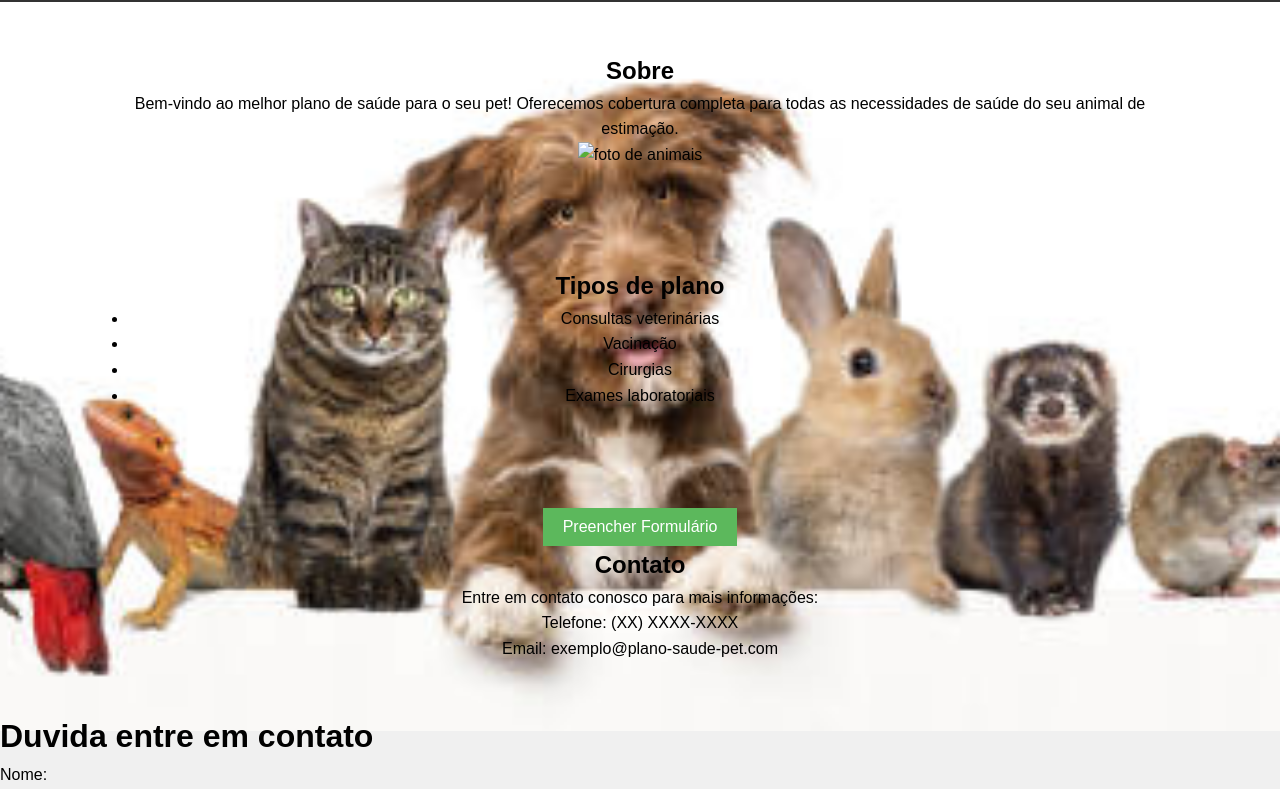
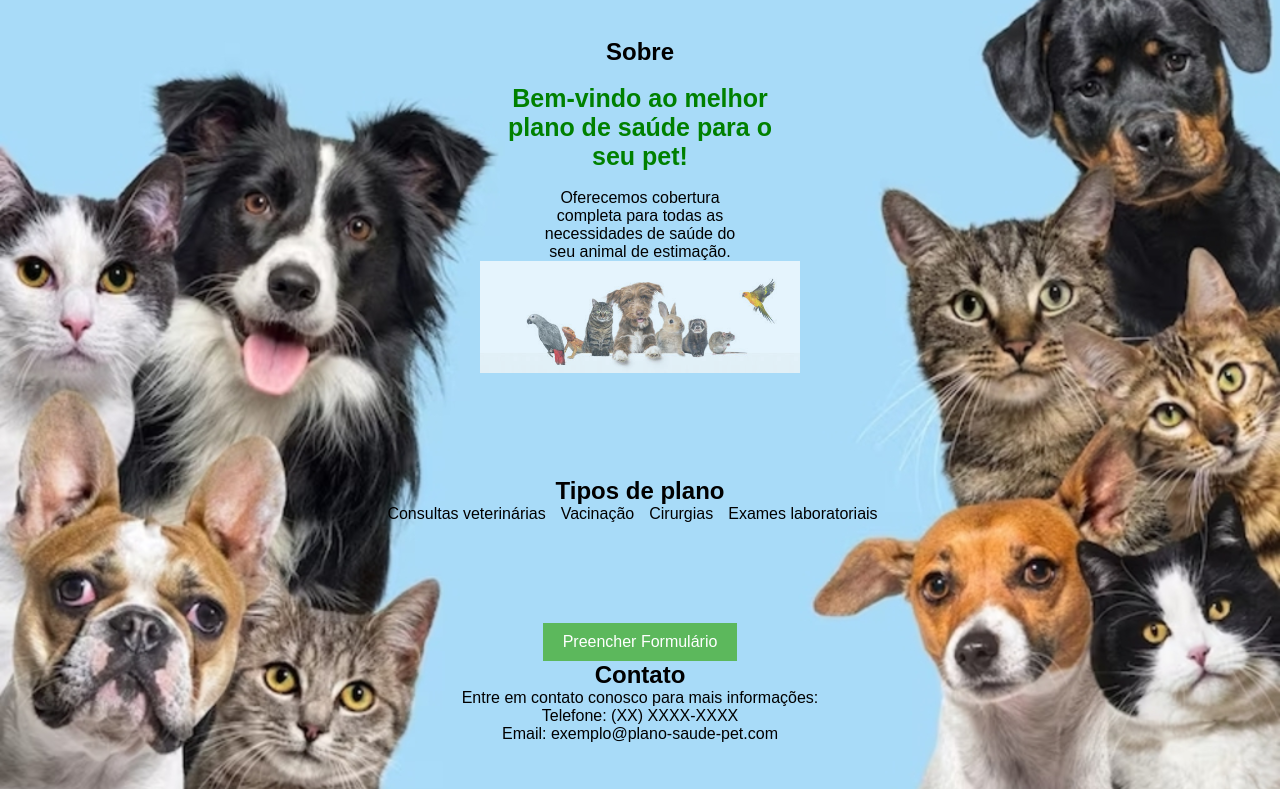
Before and after one commit to marciocapendeli/plano-Pet, a plain HTML site: page index.html in a window 1280 px wide. Shown: the part 69-858 px from the top of the page. Drawn offline with Linux system fonts and the light colour scheme.

Commit message:
em edição

```diff
--- a/index.html
+++ b/index.html
@@ -4,7 +4,7 @@
 <head>
   <meta charset="UTF-8">
   <meta name="viewport" content="width=device-width, initial-scale=1.0">
-  <title>Plano de Saúde EffoPet</title>
+  <title>EffoPet-Plano de saude pet</title>
   <link rel="stylesheet" href="styles.css">
 
 </head>
@@ -23,21 +23,24 @@
     </div>
   </header>
 
-  <section id="sobre" class="section">
-    <div class="container">
-      <h2>Sobre</h2>
-      <p>Bem-vindo ao melhor plano de saúde para o seu pet! Oferecemos cobertura completa para todas as necessidades de
+  <section id="sobre" class="section0">
+
+    <div class="containe2">
+      <h2>Sobre</h2> <br>
+      <h3><font color="green" style="font-size: 25px;">Bem-vindo ao melhor plano de saúde para o seu pet!</font></h3><br>
+      <p class="Paragrafo">Oferecemos cobertura completa para todas as necessidades de
         saúde do seu animal de estimação.</p>
-      <img src="" alt="foto de animais">
 
-      <p id="mensagem"></p>
+
+      <img class="imagem1" src="./img/image.jpg" alt="foto de animais">
     </div>
+
   </section>
 
-  <section id="servicos" class="section">
+  <section id="servicos" class="section1">
     <div class="container">
       <h2>Tipos de plano</h2>
-      <ul>
+      <ul class="listaPai">
         <li>Consultas veterinárias</li>
         <li>Vacinação</li>
         <li>Cirurgias</li>
@@ -46,7 +49,7 @@
     </div>
   </section>
 
-  <section id="contato" class="section">
+  <section id="contato" class="section2">
     <div class="container">
       <button id="abrirFormulario">Preencher Formulário</button>
       <h2>Contato</h2>
@@ -58,7 +61,7 @@
 
 
 
-  <h1>Duvida entre em contato</h1>
+  <h3>Entraremos em contato</h3>
 
   <form action="/submit" method="post">
     <label for="name">Nome:</label><br>
--- a/styles.css
+++ b/styles.css
@@ -7,16 +7,14 @@
 
 body {
 
-
+  height: 100vh; /* Utilize 100vh para garantir que o corpo ocupe toda a altura da viewport */
+  margin: 0;
   font-family: Arial, sans-serif;
-    background-color: #f0f0f0;
-    line-height: 1.6;
-    background-image: url(./img/image.jpg);
+  background-image: url('./img/grande.jpg');
   background-repeat: no-repeat;
-    background-size: cover;
-    background-position-x:center ;
-    margin: 100%;
-
+  background-size: cover; /* Ajuste o tamanho para 'contain' */
+  background-position: center;
+  background-attachment: fixed;
 }
 
 header {
@@ -35,30 +33,65 @@
   margin-left: 20px;
 }
 
-  nav ul {
+ li {
+  display: inline;
+  margin-right: 15px;
+}
+.containe2{
+  width: 100;
+  display: block;
+
+
+}
+.Paragrafo{
+  width: 200px;
+  color: black;
+  word-break: break-word;
+  margin: 0 auto;
+}
+.imagem1 {
+  width: 25%;
+  opacity: 0.7;
+}
+h3 {
+  width: 300px;
+  word-break: break-word;
+  margin: 0 auto;
+}
+
+nav a {
+  color: #fff;
+  text-decoration: none;
+  font-weight: bold;
   list-style-type: none;
   margin-right: 20px;
 }
 
-  nav ul li {
-    display: inline;
-    margin-right: 15px;
+
+.section0 {
+  padding: 50px 0;
+  text-align: center;
+  align-items: center;
 }
 
-  nav ul li a {
-    color: #fff;
-    text-decoration: none;
-    font-weight: bold;
+.section1 {
+  padding: 50px 0;
+  text-align: center;
+  align-items: center;
 }
 
-  nav ul li a:hover {
-    color: #f0f0f0;
+.listaPai {
+  display: flex;
+  justify-content: center;
+  align-items: center;
 }
 
-  .section {
+.section2 {
   padding: 50px 0;
   text-align: center;
+  align-items: center;
 }
+
 
 .container {
   width: 80%;
@@ -80,19 +113,6 @@
   background-color: #4cae4c;
 }
 
-  /* Tornar o body um flex container */
-html, body {
-  height: 100%;
-  margin: 0;
-  display: flex;
-  flex-direction: column;
-}
-
-body {
-  display: flex;
-  flex-direction: column;
-}
-
 /* A container principal deve ocupar todo o espaço disponível */
 .container-principal {
   flex: 1;
@@ -108,7 +128,6 @@ footer {
   /* Adicione flex-shrink: 0 para evitar que o footer encolha */
   flex-shrink: 0;
 }
-
 
 /* Media Queries */
 
```
Also changed, not shown: img/grande.jpg (added). Lines whose indentation alone changed are shown as unchanged.
